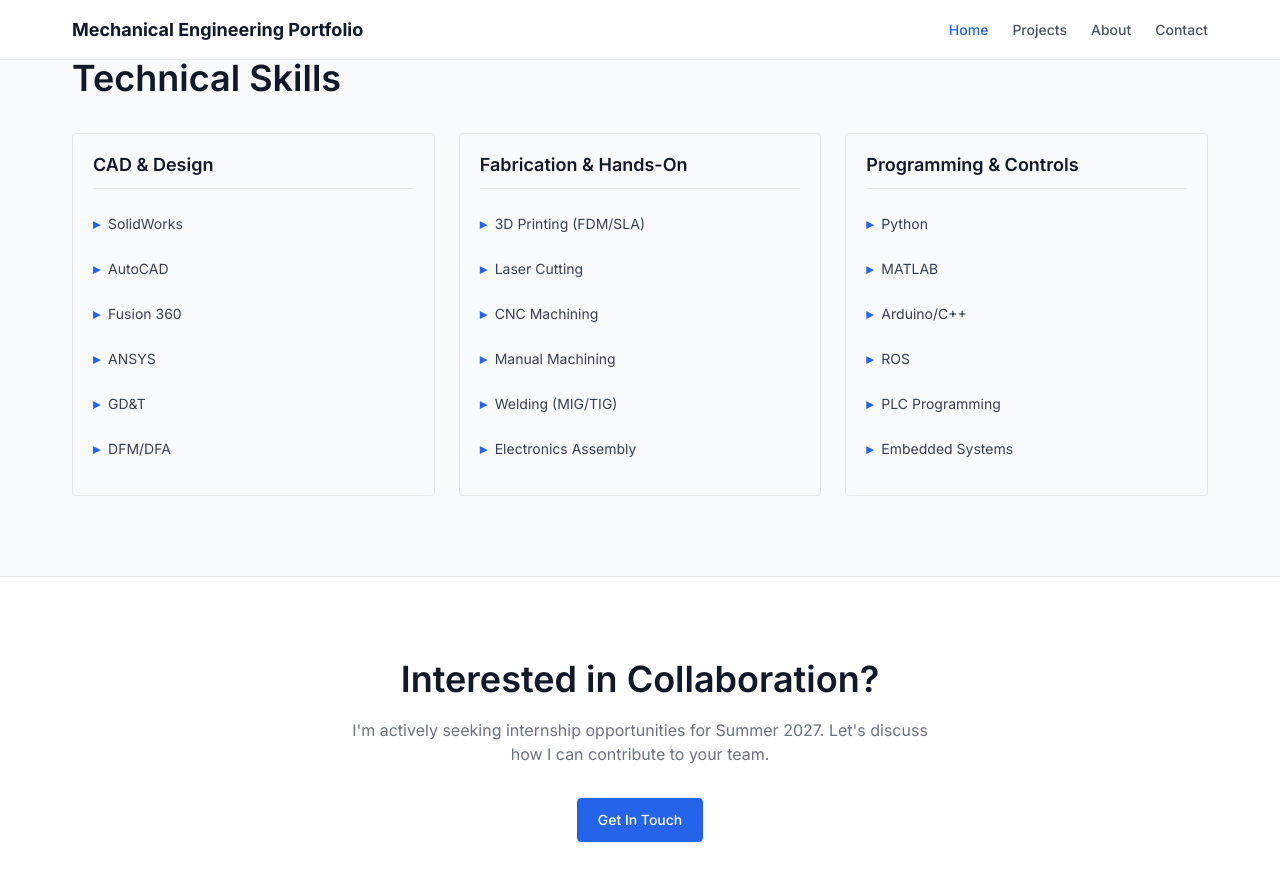
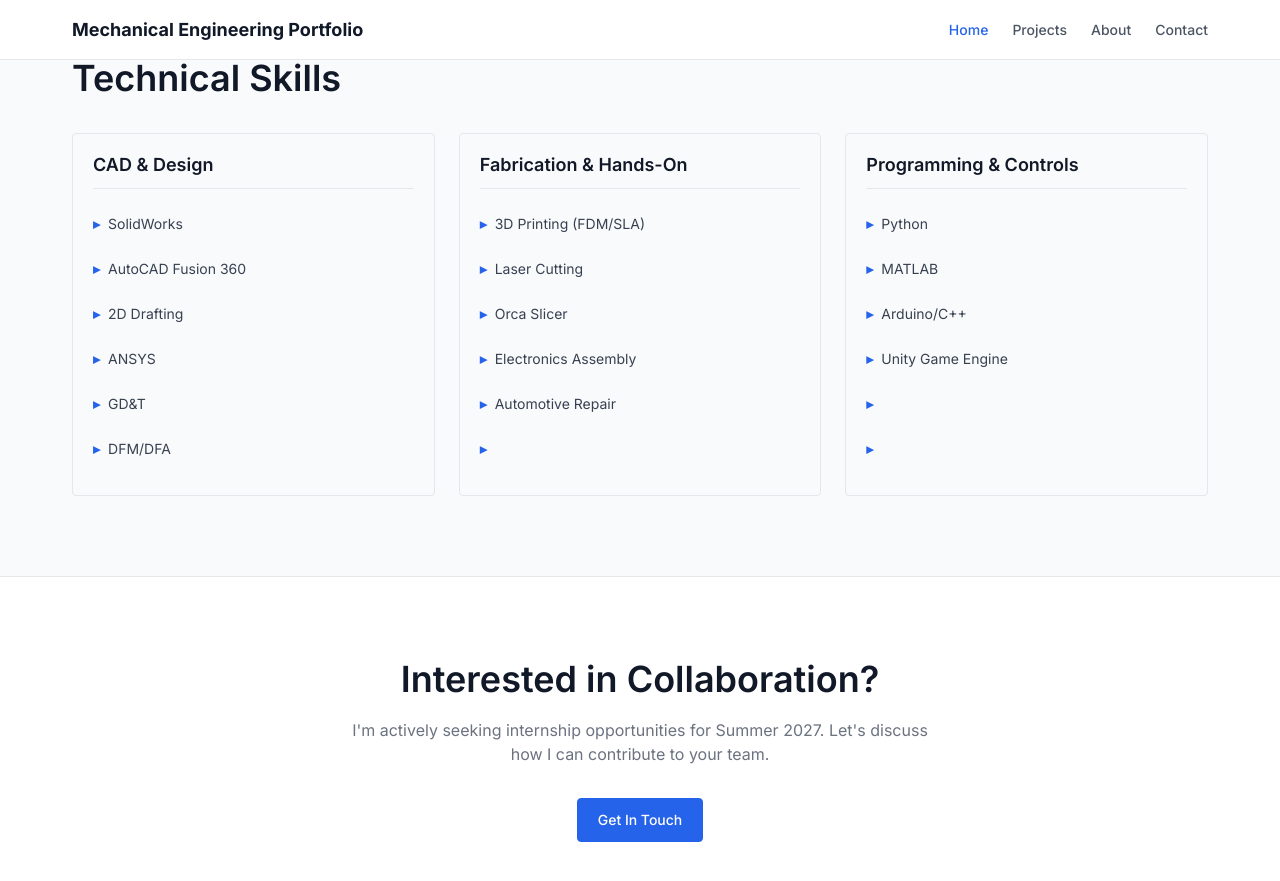
Before and after one commit to manwe-123/manwe-123.github.io, a Jekyll site: the page built from index.md, in a window 1280 px wide and 900 px high, scrolled down 1224 px. Shown: the top 881 px of the window. Built offline with Jekyll 4.4.1, drawn with Linux system fonts in a browser that asks for light colours.

Commit message:
Update skill list in index.md

```diff
--- a/index.md
+++ b/index.md
@@ -69,8 +69,8 @@
         <h3 class="skill-category-title">CAD & Design</h3>
         <ul class="skill-list">
           <li class="skill-item">SolidWorks</li>
-          <li class="skill-item">AutoCAD</li>
-          <li class="skill-item">Fusion 360</li>
+          <li class="skill-item">AutoCAD Fusion 360</li>
+          <li class="skill-item">2D Drafting</li>
           <li class="skill-item">ANSYS</li>
           <li class="skill-item">GD&T</li>
           <li class="skill-item">DFM/DFA</li>
@@ -83,10 +83,10 @@
         <ul class="skill-list">
           <li class="skill-item">3D Printing (FDM/SLA)</li>
           <li class="skill-item">Laser Cutting</li>
-          <li class="skill-item">CNC Machining</li>
-          <li class="skill-item">Manual Machining</li>
-          <li class="skill-item">Welding (MIG/TIG)</li>
+          <li class="skill-item">Orca Slicer</li>
           <li class="skill-item">Electronics Assembly</li>
+          <li class="skill-item">Automotive Repair</li>
+          <li class="skill-item"></li>
         </ul>
       </div>
 
@@ -97,9 +97,9 @@
           <li class="skill-item">Python</li>
           <li class="skill-item">MATLAB</li>
           <li class="skill-item">Arduino/C++</li>
-          <li class="skill-item">ROS</li>
-          <li class="skill-item">PLC Programming</li>
-          <li class="skill-item">Embedded Systems</li>
+          <li class="skill-item">Unity Game Engine</li>
+          <li class="skill-item"></li>
+          <li class="skill-item"></li>
         </ul>
       </div>
     </div>
```
